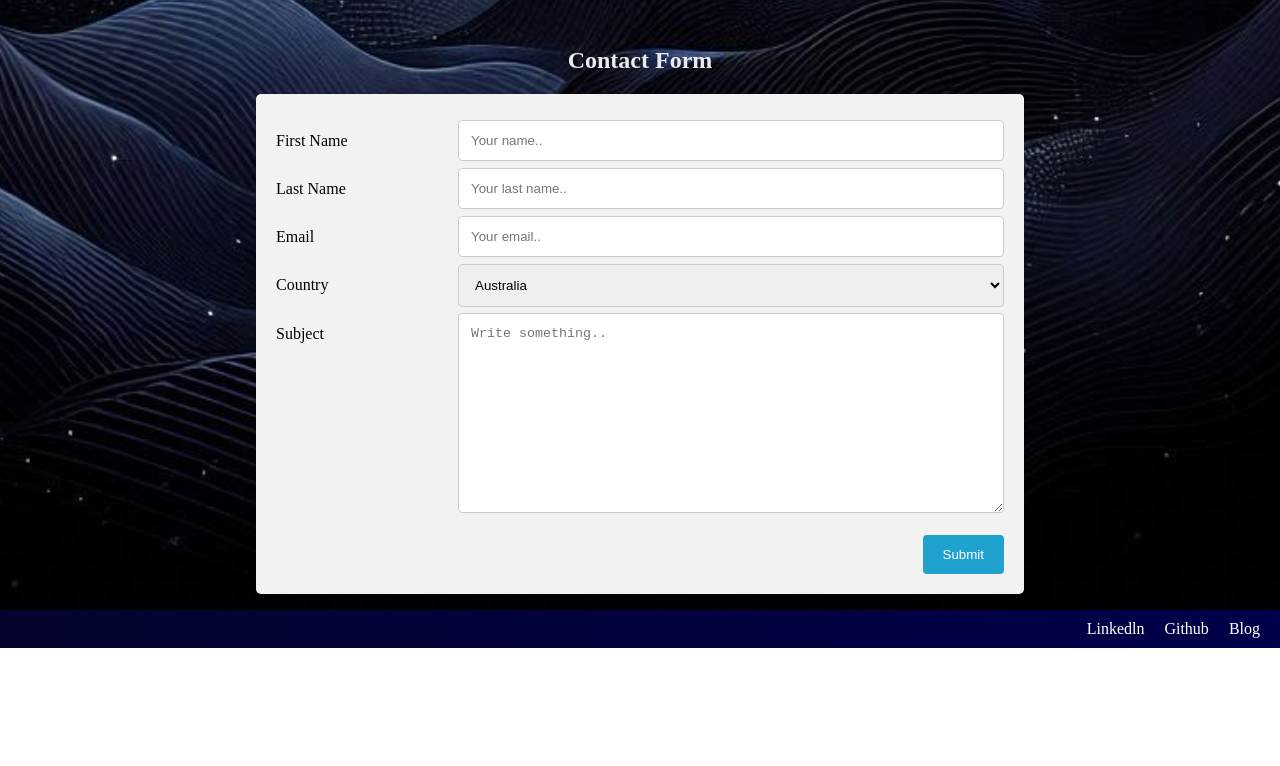
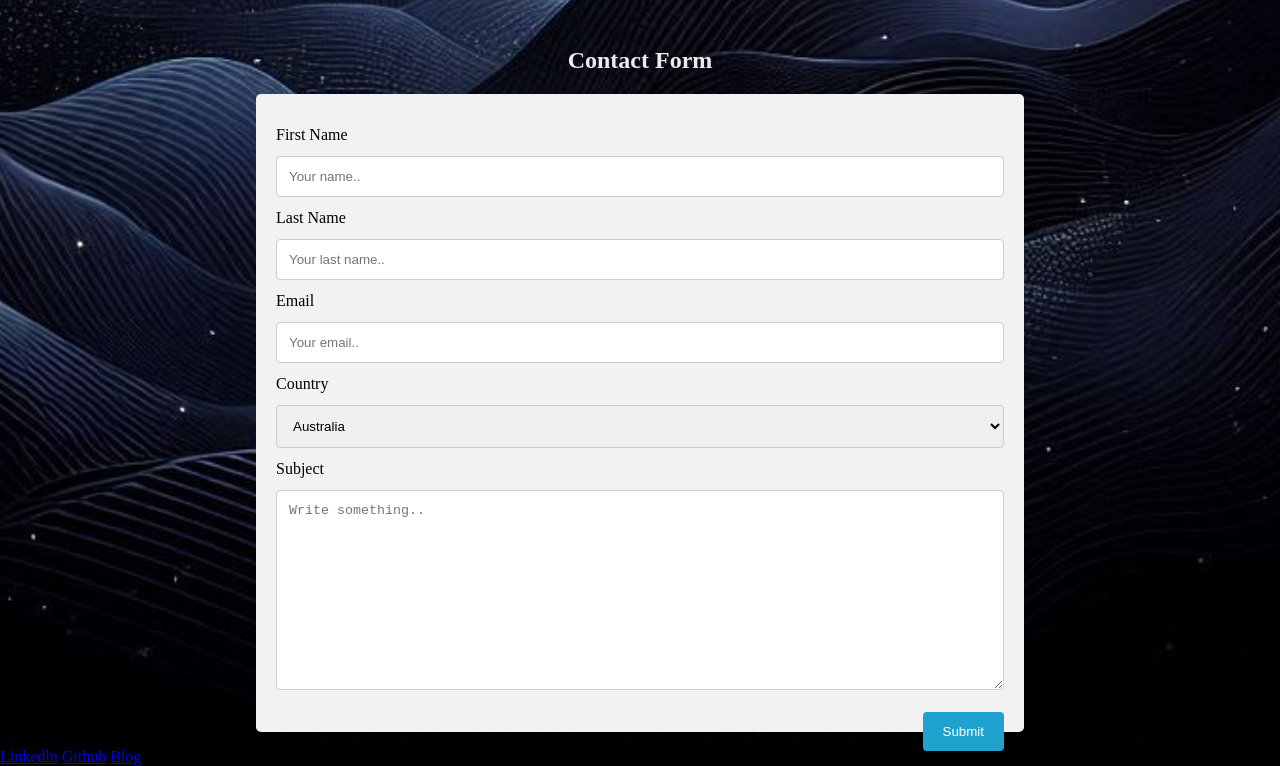
Before and after one commit to Ali-Demir-58/Case, a plain HTML site: page index.html in a window 1280 px wide. Shown: the part 1164-1930 px from the top of the page. Before the commit the page ends 1812 px from the top, so only its background shows below. Drawn offline with nearby package versions, Linux system fonts and the light colour scheme.

Commit message:
Update style.css

```diff
--- a/style.css
+++ b/style.css
@@ -7,6 +7,7 @@ body {
     margin: 0; /* Remove default margin */
 }
 
+/* TopBar styles */
 .TopBar {
     background-color: #050a36;
     height: 50px;
@@ -37,10 +38,10 @@ body {
     position: absolute;
     top: 100%; /* Adjust the position to be directly below the menu bar */
     right: 0; /* Align to the right of the menu bar */
-    width: 100%; /* Adjust the width to fit the container */
+    width: 200px; /* Adjust the width to be smaller */
     z-index: 1;
     border-radius: 4px;
-    padding: 10px; /* Bağlantılar için biraz iç boşluk ekleyin */
+    padding: 10px; /* Add padding for links */
     box-sizing: border-box; /* Ensure padding is included in width */
 }
 
@@ -173,65 +174,14 @@ input[type=submit]:hover {
     padding: 20px;
 }
 
-
-.col-25 {
-    float: left;
-    width: 25%;
-    margin-top: 6px;
-}
-
-.col-75 {
-    float: left;
-    width: 75%;
-    margin-top: 6px;
-}
-
-/* Clear floats after the columns */
-.row::after {
-    content: "";
-    display: table;
-    clear: both;
-}
-
 /* Responsive layout - when the screen is less than 600px wide, make the two columns stack on top of each other instead of next to each other */
 @media screen and (max-width: 600px) {
     .col-25, .col-75, input[type=submit] {
         width: 100%;
         margin-top: 0;
     }
-}
 
-
-/* Style the BottomBar similar to TopBar */
-.BottomBar {
-    background: linear-gradient(to right, #04042e, #00004B); /* Blue and dark combination */
-    bottom: 0;
-    width: 100%; /* Full width */
-    padding: 10px 0;
-}
-
-/* Style the BottomBarContainer to align items to the right */
-.BottomBarContainer {
-    display: flex;
-    justify-content: flex-end; /* Align links to the right */
-    padding-right: 20px; /* Add some right padding */
-}
-
-/* Style the links inside BottomBarContainer */
-.BottomBarContainer a {
-    color: white; /* White text color */
-    text-decoration: none; /* Remove underline */
-    margin-left: 20px; /* Space between links */
-    font-size: 16px;
-}
-
-/* Add hover effect to links in BottomBar */
-.BottomBarContainer a:hover {
-    color: #1a98b4; /* Underline on hover */
-}
-
-/* Responsive Design */
-@media (max-width: 768px) {
+    /* Adjust menu and top bar for smaller screens */
     .TopBarContainer, .BottomBarContainer {
         flex-direction: column;
         align-items: flex-start;
@@ -242,7 +192,7 @@ input[type=submit]:hover {
     }
 
     .menu-links {
-        width: 100%;
+        width: auto; /* Ensure menu-links adjust to content */
     }
 
     .About {
@@ -275,7 +225,8 @@ input[type=submit]:hover {
     }
 }
 
-@media (max-width: 480px) {
+/* Further adjustments for very small screens */
+@media screen and (max-width: 480px) {
     .TopBarContainer, .BottomBarContainer {
         padding: 0 10px;
     }
```
